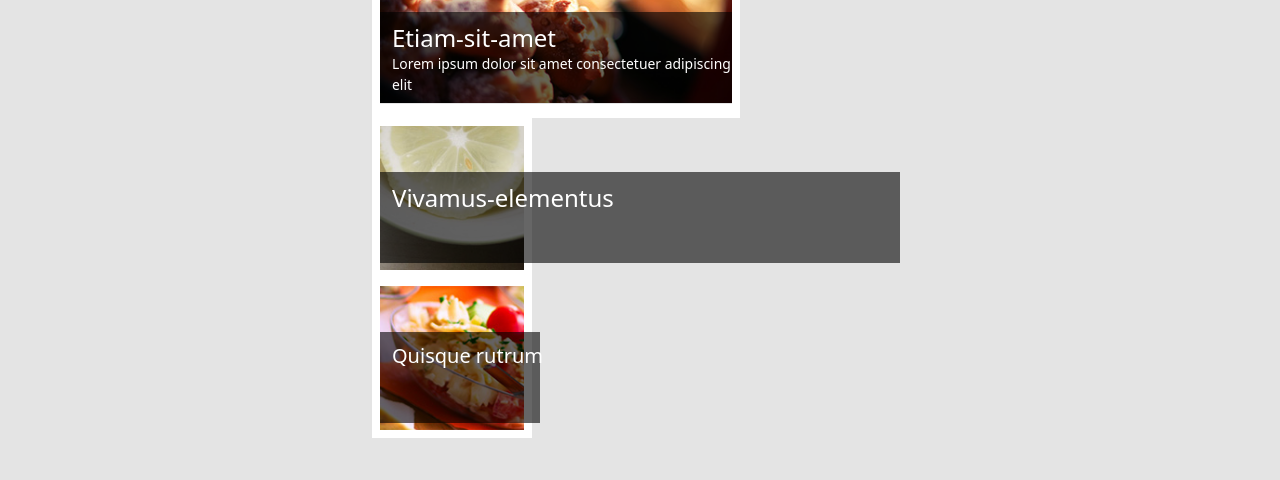
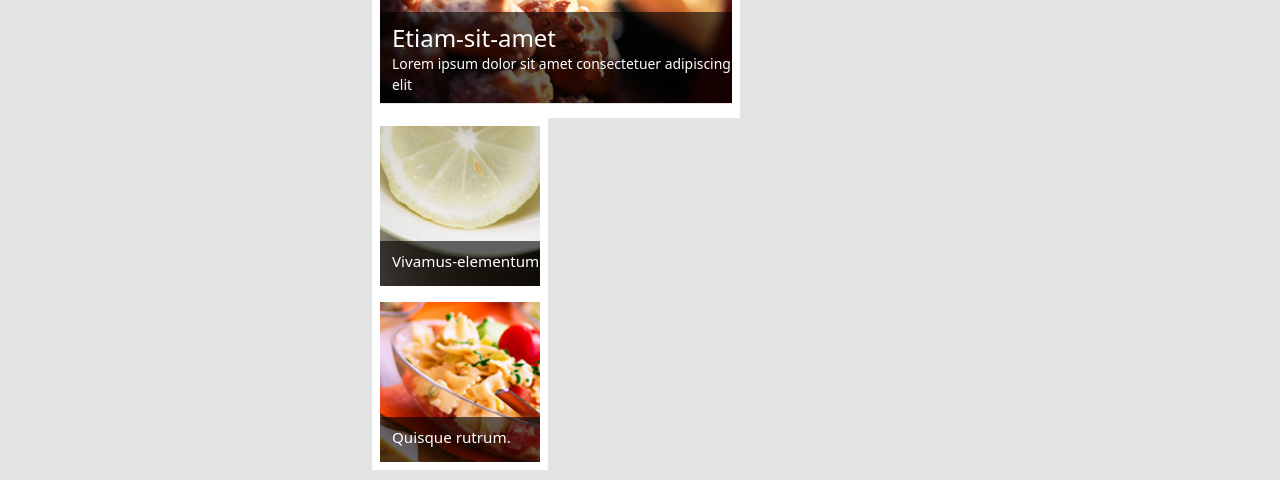
Before and after one commit to Promiseigboke/Camper-cafer, a website: page index.html in a window 1280 px wide. Shown: the part 2630-3110 px from the top of the page. Drawn offline with Linux system fonts and the light colour scheme; a web font is replaced by a local one.

Commit message:
I improved Today's special

```diff
--- a/index.html
+++ b/index.html
@@ -118,7 +118,7 @@
             <div class="text-center">
                 <p class="text-3xl"><span class="text-6xl">a</span>mericano</p>
                 <div class="mt-[0.2rem]  w-[15rem] ml-[1.5rem]">
-                    <hr class=".popular-hr">
+                    <hr class=" ">
                 </div>
                 <p class="mt-4">Maecenas tempus, tellus eget condimentum rhoncus, sem quam semper libero, sit amet adipiscing<br> sem neque. sed ipsum.</p>
             </div>
@@ -219,22 +219,22 @@
                 <p class="text-[0.87rem]">Lorem ipsum dolor sit amet consectetuer adipiscing <br>elit</p>
                 </div>
             <!--Vivamus-elementus-->
-            <div class="border border-solid border-tick border-white border-x-[0.5rem] border-y-[0.9rem] border-t-[0.5rem] h-[10rem] w-[10rem]">
-                <img src="template/img/special-3.jpg" alt="Vivamus-elementus">
+            <div class="border border-solid border-tick border-white border-x-[0.5rem] border-y-[0.9rem] border-t-[0.5rem] h-[11rem] w-[11rem]">
+                <img src="template/img/special-3.jpg" alt="Vivamus-elementus" class="min-w-[10rem]">
             </div>
-            <div class="bg-black opacity-60 absolute -mt-[6.6rem] w-[32.5rem] ml-2 h-[5.7rem]">
+            <div class="bg-black opacity-60 absolute -mt-[3.3rem] w-[10rem] ml-2 h-[2.8rem]">
             </div>
-                <div class="text-white absolute -mt-[6rem] ml-5">
-                <span class="text-2xl pb-3 inline-block">Vivamus-elementus</span>
+                <div class="text-white absolute -mt-[2.8rem] ml-5">
+                <span class="text-[0.95rem] pb-3 inline-block">Vivamus-elementum</span>
                 </div>
             <!--Quisque rutrum-->
-            <div class="border border-solid border-tick border-white border-x-[0.5rem] border-y-[0.9rem] border-t-[0.5rem] h-[10rem] w-[10rem]">
-                <img src="template/img/special-4.jpg" alt="Quisque rutrum">
+            <div class="border border-solid border-tick border-white border-x-[0.5rem] border-b-[2rem] border-t-[0.5rem] h-[11rem] w-[11rem]">
+                <img src="template/img/special-4.jpg" alt="Quisque rutrum" class="min-w-[10rem]">
             </div>
-            <div class="bg-black opacity-60 absolute -mt-[6.6rem] w-[10rem] ml-2 h-[5.7rem]">
+           <div class="bg-black opacity-60 absolute -mt-[3.3rem] w-[10rem] ml-2 h-[2.8rem]">
             </div>
-                <div class="text-white absolute -mt-[6rem] ml-5">
-                <span class="text-xl pb-3 inline-block">Quisque rutrum</span>
+                <div class="text-white absolute -mt-[2.8rem] ml-5">
+                <span class="text-[0.95rem] pb-3 inline-block">Quisque rutrum.</span>
                 </div>
     </div>
     </div>
--- a/input.css
+++ b/input.css
@@ -23,6 +23,3 @@
 .thekings {
     font-family: thekings;
 }
-.popular-hr:hover {
-    border-color: #C79C41; /* Change the border color on hover */
-  }
```
Also changed, not shown: output.css.
